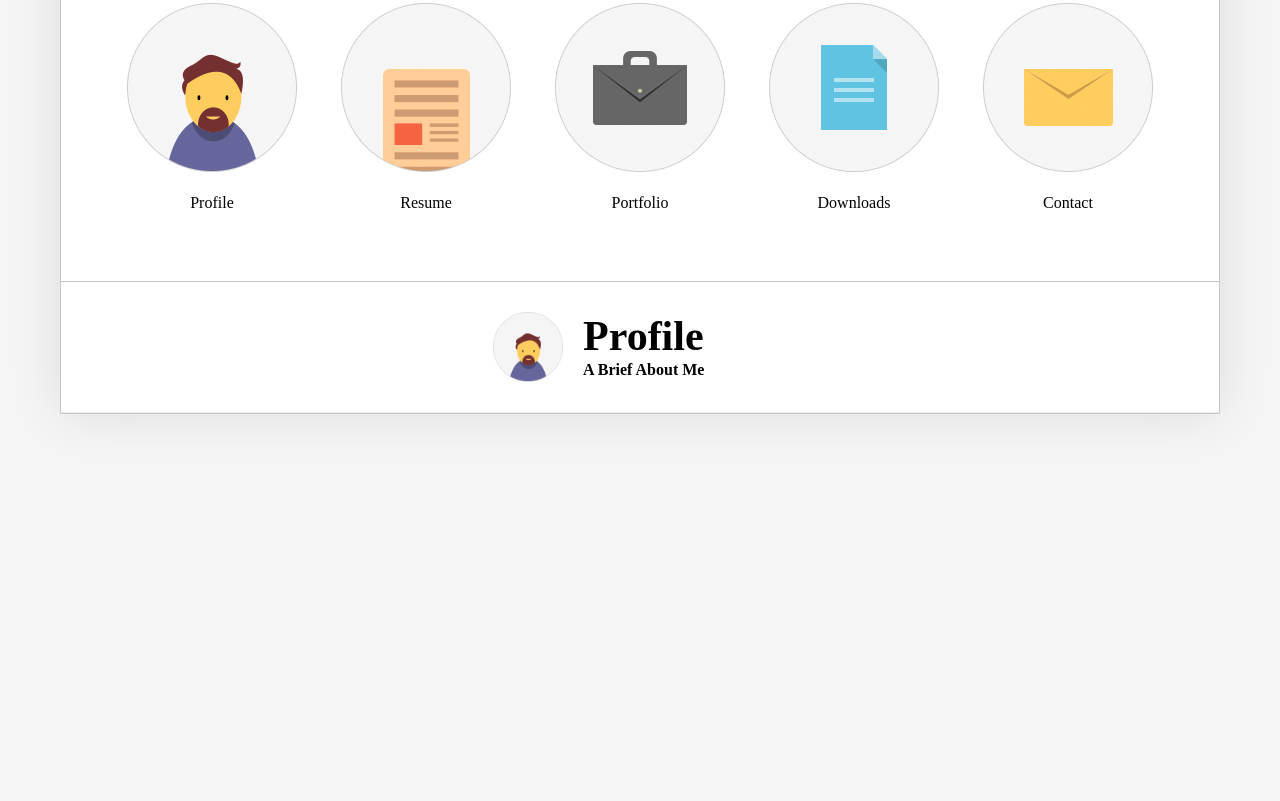
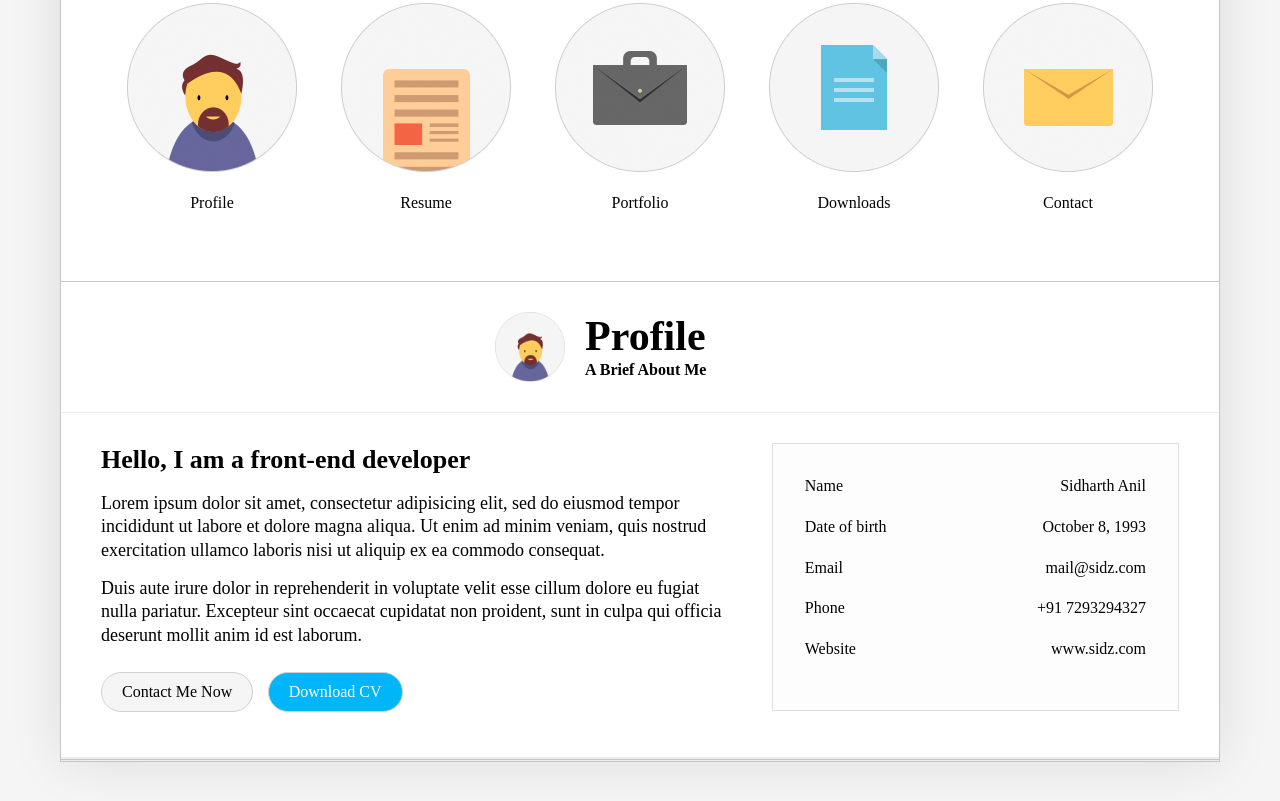
Before and after one commit to sidharthanil/My-Website, a plain HTML site: page html/main.html in a window 1280 px wide. Shown: the part 433-1234 px from the top of the page. Before the commit the page ends 897 px from the top, so only its background shows below. Drawn offline with nearby package versions, Linux system fonts and the light colour scheme.

Commit message:
info section started

```diff
--- a/css/main.css
+++ b/css/main.css
@@ -32,12 +32,17 @@ body {
     border-bottom: 1px solid #ededed;
 }
 
-.padding-top-bottom {
+.padding-top-bottom-48px {
     padding: 48px 0;
 }
 
 .padding-top-bottom-30px {
     padding: 30px 0;
+}
+
+.padding-left-right-20px {
+    padding-left: 20px;
+    padding-right: 20px;
 }
 
 section {
@@ -68,10 +73,6 @@ section {
 }
 
 .navbar-list a:hover {
-    border-bottom: 2px solid #00B6F9;
-}
-
-.navbar-list a:active {
     border-bottom: 2px solid #00B6F9;
 }
 
@@ -130,6 +131,8 @@ section {
     margin: 15px;
     min-width: 190px;
     min-height: 190px;
+    background-image: url("../assets/images/prof.jpg");
+    background-size: contain;
 }
 
 .intro-description {
@@ -180,8 +183,7 @@ section {
     .intro-description {
         align-items: center;
     }
-    .intro-row>.coloumn-left,
-    .intro-row>.coloumn-right {
+    .intro-row>.coloumn-left, .intro-row>.coloumn-right {
         width: 100%;
         justify-content: center;
     }
@@ -288,4 +290,85 @@ section {
 
 /**** PROFILE SECTION - HEAD END ****/
 
-ND ****/ ND ****/
+
+/*** PROFILE SECTION - CONTENT START ****/
+
+.content-row {
+    display: inline-flex;
+    flex-direction: row;
+}
+
+.content-row>.coloumn-left {
+    width: 60%;
+}
+
+.content-row p {
+    padding-bottom: 15px;
+    font-size: 18px;
+}
+
+.content-row .button {
+    display: inline-block;
+    background-color: #f5f5f5;
+    color: black;
+    border: 1px solid #d1d1d1;
+    padding: 0px 20px;
+    line-height: 38px;
+    font-size: 16px;
+    border-radius: 50px;
+    margin-right: 10px;
+    margin-top: 10px;
+    text-decoration: none;
+    outline: none;
+    transition: all 0.5s ease;
+}
+
+.content-row .download-cv {
+    background-color: #00B6F9;
+    color: white;
+}
+
+.content-row .download-cv:hover {
+    background-color: #f5f5f5;
+    color: black;
+}
+
+.content-row .contact-me:hover {
+    background-color: #00B6F9;
+    color: white;
+}
+
+.content-row .title {
+    font-size: 26px;
+    padding-bottom: 15px;
+}
+
+.content-row>.coloumn-right {
+    width: 40%;
+}
+
+.quick-details-block {
+    width: 100%;
+    padding: 30px;
+    border: 1px solid #dfdfdf;
+    background-color: #fdfdfd;
+}
+
+.quick-details-block>table {
+    width: 100%;
+}
+
+.quick-details-block .details {
+    text-align: left;
+    width: 50%;
+    padding-bottom: 18px;
+}
+
+.quick-details-block .description {
+    text-align: right;
+    width: 50%;
+    padding-bottom: 18px;
+}
+
+
+/*** PROFILE SECTION - CONTENT START ****/
--- a/html/main.html
+++ b/html/main.html
@@ -4,7 +4,8 @@
 <head>
     <meta charset="utf-8" />
     <link rel="stylesheet" type="text/css" href="../css/main.css" />
-    <title>Sid | Android Dev</title>
+    <title>Sid | Front End Dev</title>
+    <meta name="viewport" content="width=device-width, initial-scale=1.0">
     <script src="https://use.fontawesome.com/5de98ea1ef.js"></script>
     <script src="https://code.jquery.com/jquery-3.1.1.min.js" integrity="sha256-hVVnYaiADRTO2PzUGmuLJr8BLUSjGIZsDYGmIJLv2b8=" crossorigin="anonymous"></script>
     <script src="../js/main.js"></script>
@@ -25,16 +26,16 @@
     </div>
     <div class="main-page" id="home">
         <section class="section-home">
-            <nav class="intro border-bottom padding-top-bottom">
+            <nav class="intro border-bottom padding-top-bottom-48px">
                 <div class="intro-row">
                     <div class="coloumn-left">
-                        <div class="myphoto">
-                        </div>
+                        <div class="myphoto"></div>
+
                     </div>
                     <div class="coloumn-right">
                         <div class="intro-description">
                             <h1>SIDHARTH ANIL</h1>
-                            <h3>Android Application Developer</h3>
+                            <h3>Front End Developer(Android,Web)</h3>
                             <div class="social-links">
                                 <ul class="social-list">
                                     <li><a class="social-icons" href="#"><i class="fa fa-facebook"></i></a></li>
@@ -46,7 +47,7 @@
                     </div>
                 </div>
             </nav>
-            <nav class="menu padding-top-bottom">
+            <nav class="menu padding-top-bottom-48px">
                 <div class="menu-row">
                     <ul class="menu-list">
                         <li>
@@ -86,7 +87,7 @@
             </nav>
         </section>
         <section class="section-profile section-border-top-bottom" id="profile">
-            <header class="profile-head padding-top-bottom-30px">
+            <header class="profile-head padding-top-bottom-30px padding-left-right-20px border-bottom">
                 <div class="profile-head-row">
                     <div class="coloumn-left">
                         <span class="profile-photo">
@@ -101,7 +102,52 @@
                     </div>
                 </div>
             </header>
+            <section class="profile-content padding-top-bottom-30px border-bottom">
+                <div class="profile-content-container">
+                    <div class="content-row padding-left-right-20px">
+                        <div class="coloumn-left padding-left-right-20px">
+                            <h3 class="title">Hello, I am a front-end developer</h3>
+                            <p>Lorem ipsum dolor sit amet, consectetur adipisicing elit, sed do eiusmod tempor incididunt ut labore et dolore magna aliqua. Ut enim ad minim veniam, quis nostrud exercitation ullamco laboris nisi ut aliquip ex ea commodo consequat.</p>
+                            <p>Duis aute irure dolor in reprehenderit in voluptate velit esse cillum dolore eu fugiat nulla pariatur. Excepteur sint occaecat cupidatat non proident, sunt in culpa qui officia deserunt mollit anim id est laborum.</p>
+                            <p>
+                                <a class="button contact-me" type="button" href="#">Contact Me Now</a>
+                                <a class="button download-cv" type="button" href="#">Download CV</a>
+                            </p>
+                        </div>
+                        <div class="coloumn-right padding-left-right-20px">
+                            <div class="quick-details-block">
+                                <table>
+                                    <tbody>
+                                        <tr>
+                                            <td class="details">Name</td>
+                                            <td class="description">Sidharth Anil</td>
+                                        </tr>
+                                        <tr>
+                                            <td class="details">Date of birth</td>
+                                            <td class="description">October 8, 1993</td>
+                                        </tr>
+                                        <tr>
+                                            <td class="details">Email</td>
+                                            <td class="description">mail@sidz.com</td>
+                                        </tr>
+                                        <tr>
+                                            <td class="details">Phone</td>
+                                            <td class="description">+91 7293294327</td>
+                                        </tr>
+                                        <tr>
+                                            <td class="details">Website</td>
+                                            <td class="description">www.sidz.com</td>
+                                        </tr>
+
+                                    </tbody>
+                                </table>
+                            </div>
+                        </div>
+                    </div>
+                </div>
+            </section>
         </section>
+        <section class="section-info section-border-top-bottom"></section>
     </div>
 </body>
 
```
Also changed, not shown: assets/images/prof.jpg (added).
